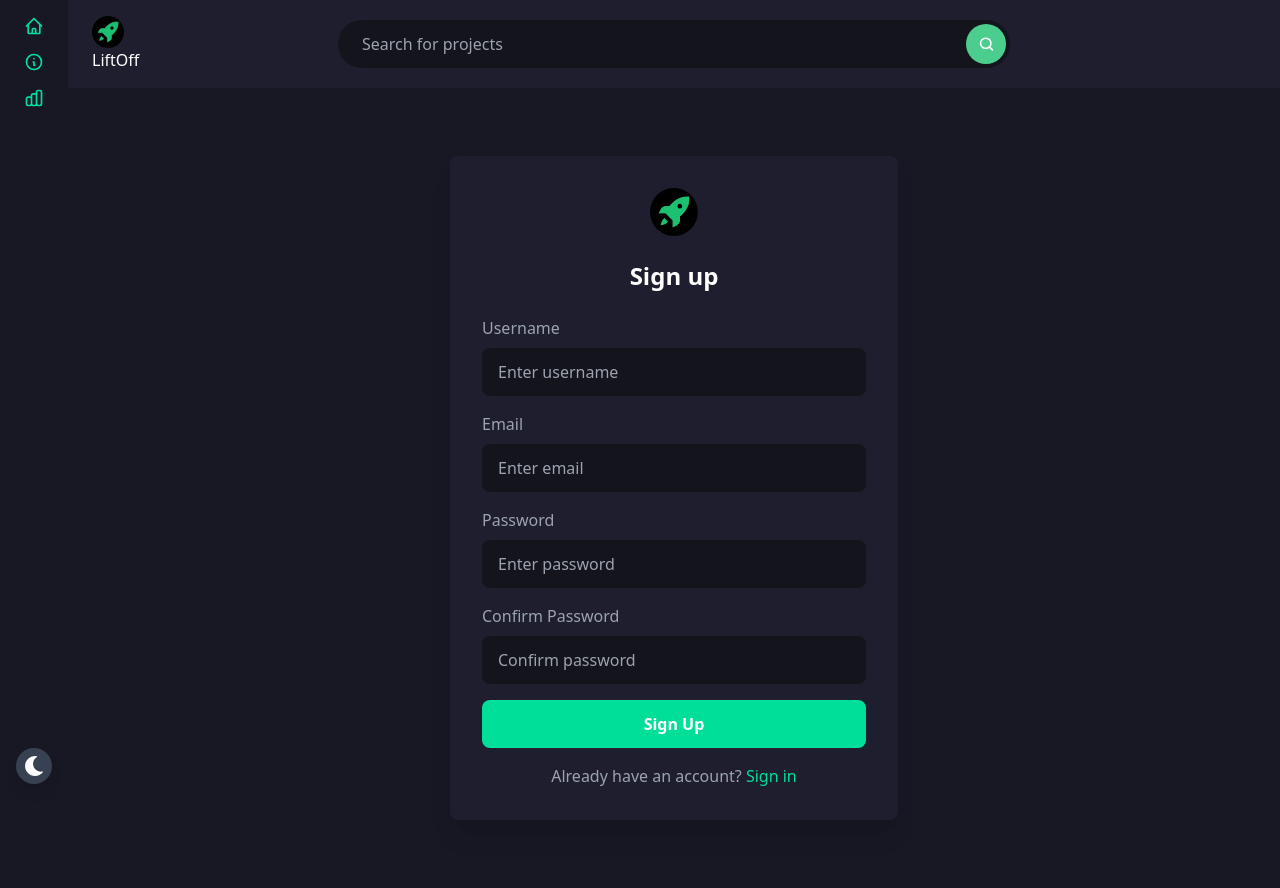
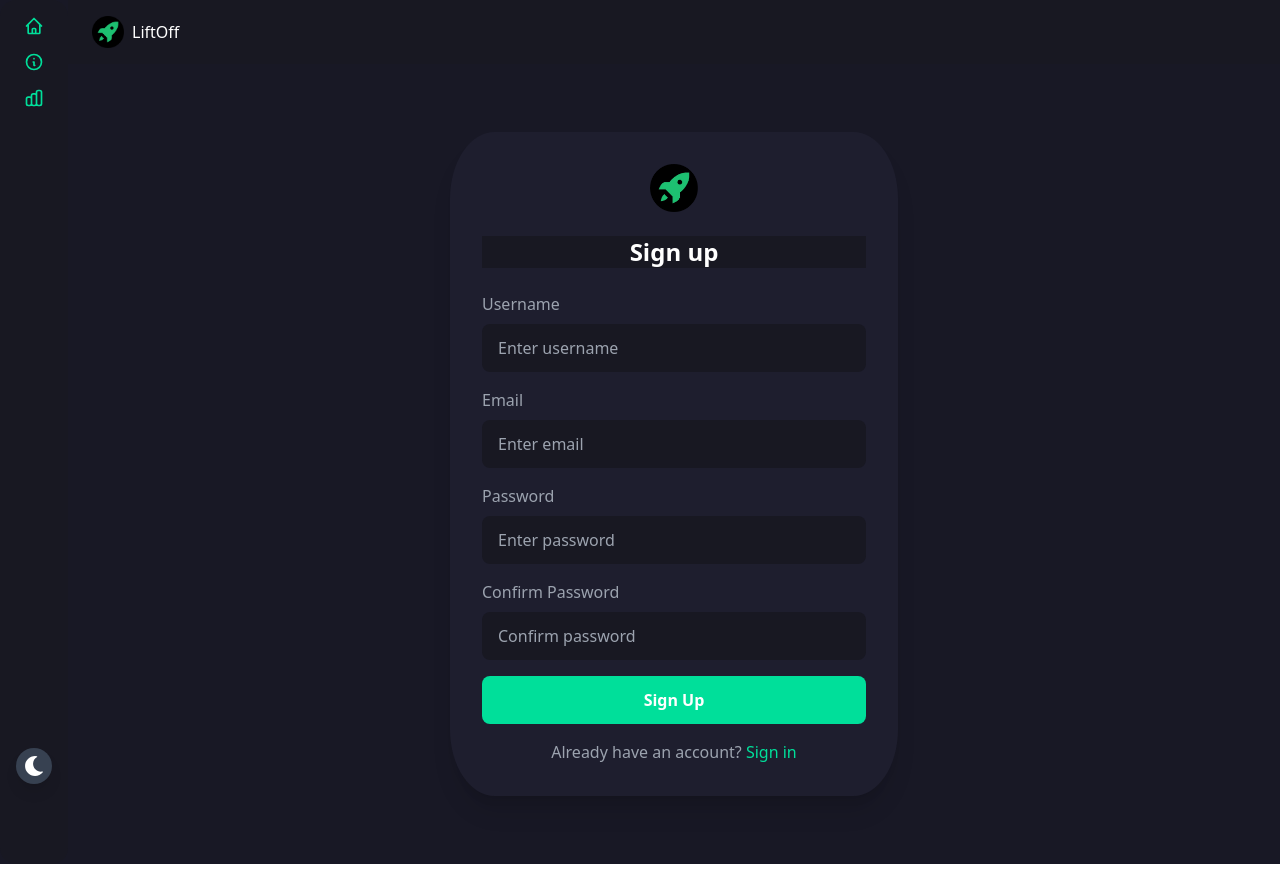
Before and after one commit to diana030903/Lift-Off, a React (Vite) app: page /signup in a window 1280 px wide. After the commit the page ends 864 px from the top, so only its background shows below. Built offline with nearby package versions, Linux system fonts and the light colour scheme.

Commit message:
done 51%

```diff
--- a/package.json
+++ b/package.json
@@ -28,7 +28,7 @@
     "eslint-plugin-react-refresh": "^0.4.14",
     "globals": "^15.12.0",
     "postcss": "^8.4.49",
-    "tailwindcss": "^3.4.16",
+    "tailwindcss": "^3.4.17",
     "vite": "^6.0.1"
   }
 }
--- a/src/App.jsx
+++ b/src/App.jsx
@@ -1,5 +1,5 @@
 
-import React from "react";
+import React, { useEffect } from "react";
 import { BrowserRouter as Router, Route, Routes } from "react-router-dom";
 import Sidebar from "./components/Sidebar";
 import Header from "./components/Header";
@@ -12,6 +12,14 @@ import SignUp from "./pages/SignUp";
 import Profile from "./pages/Profile";
 
 const App = () => {
+  useEffect(() => {
+    const theme = localStorage.getItem("theme");
+    if (theme === "dark") {
+      document.documentElement.classList.add("dark");
+    } else {
+      document.documentElement.classList.remove("dark");
+    }
+  }, []);
   return (
     <Router>
       <div className="flex bg-[#181825] dark:bg-[#f5f5f5]">
--- a/src/components/Header.jsx
+++ b/src/components/Header.jsx
@@ -1,12 +1,12 @@
 import React, { useEffect, useState } from "react";
 import { Link, useLocation } from "react-router-dom";
-import { useUser } from "../context/UserContext";
 import search from "../assets/search.svg";
 import avatar from "../assets/avatar.jpg";
 
 const Header = () => {
   const location = useLocation();
   const isAuthPage = location.pathname === "/signin" || location.pathname === "/signup";
+  const isHomePage = location.pathname === "/"
   const [isAuthenticated, setIsAuthenticated] = useState(false);
   const [userAvatar, setUserAvatar] = useState(avatar);
 
@@ -21,21 +21,18 @@ const Header = () => {
   }, []);
 
   return (
-    <header className="flex items-center px-6 py-4 bg-[#1e1e2e] text-white relative">
-      <Link to="/" className="mr-6">
-        <img
-          src="liftoff.png"
-          alt="Logo"
-          className="h-8 w-auto"
-        />
+    <header className="flex items-center px-6 py-4 bg-[#181822] dark:bg-[#f5f5f5] text-white dark:text-black relative">
+      <Link to="/" className="mr-6 flex items-center">
+        <img src="liftoff.png" alt="Logo" className="h-8 w-auto pr-2" />
         <h1>LiftOff</h1>
       </Link>
 
+      {isHomePage && (
       <div className="absolute left-1/2 transform -translate-x-1/2 w-full max-w-2xl flex items-center">
         <input
           type="text"
           placeholder="Search for projects"
-          className="w-full bg-[#14141c] text-gray-400 rounded-full px-6 py-3 focus:outline-none focus:ring-2 focus:ring-green-500 transition-all duration-300"
+          className="w-full bg-[#14141c] text-gray-400 dark:bg-[#2c2c3c] rounded-full px-6 py-3 focus:outline-none focus:ring-2 focus:ring-green-700 transition-all duration-300 "
         />
         <button
           className="absolute right-1 w-[40px] h-[40px] rounded-full bg-[#4acd8d] flex justify-center items-center cursor-pointer z-10 hover:bg-green-600 transition-all duration-300"
@@ -48,6 +45,7 @@ const Header = () => {
           />
         </button>
       </div>
+      )}
 
       {isAuthenticated ? (
         <Link to="/profile" className="ml-auto">
--- a/src/components/Sidebar.jsx
+++ b/src/components/Sidebar.jsx
@@ -2,7 +2,7 @@ import React from "react";
 
 const Sidebar = () => {
   return (
-    <ul className="menu bg-[#181825] rounded-box">
+    <ul className="menu bg-[#181822] dark:bg-[#f5f5f5] rounded-box">
       <li>
         <a className="tooltip tooltip-right" data-tip="Home">
           <svg
@@ -46,8 +46,7 @@ const Sidebar = () => {
               <path
                 strokeLinecap="round"
                 strokeLinejoin="round"
-          strokeWidth="2"
-          d="M9 19v-6a2 2 0 00-2-2H5a2 2 0 00-2 2v6a2 2 0 002 2h2a2 2 0 002-2zm0 0V9a2 2 0 012-2h2a2 2 0 012 2v10m-6 0a2 2 0 002 2h2a2 2 0 002-2m0 0V5a2 2 0 012-2h2a2 2 0 012 2v14a2 2 0 01-2 2h-2a2 2 0 01-2-2z" />
+                strokeWidth="2" d="M9 19v-6a2 2 0 00-2-2H5a2 2 0 00-2 2v6a2 2 0 002 2h2a2 2 0 002-2zm0 0V9a2 2 0 012-2h2a2 2 0 012 2v10m-6 0a2 2 0 002 2h2a2 2 0 002-2m0 0V5a2 2 0 012-2h2a2 2 0 012 2v14a2 2 0 01-2 2h-2a2 2 0 01-2-2z" />
           </svg>
         </a>
       </li>
--- a/src/components/ThemeToggle.jsx
+++ b/src/components/ThemeToggle.jsx
@@ -1,5 +1,5 @@
 import React, { useEffect, useState } from "react";
-import { FaSun, FaMoon } from "react-icons/fa"; // Используем иконки солнца и луны
+import { FaSun, FaMoon } from "react-icons/fa";
 
 const ThemeToggle = () => {
   const [theme, setTheme] = useState(() => {
@@ -9,17 +9,16 @@ const ThemeToggle = () => {
     return window.matchMedia("(prefers-color-scheme: dark)").matches ? "dark" : "light";
   });
 
-  // Эффект для применения класса 'dark' к <html>
   useEffect(() => {
     if (theme === "dark") {
       document.documentElement.classList.add("dark");
     } else {
       document.documentElement.classList.remove("dark");
     }
-    localStorage.setItem("theme", theme); // Сохраняем тему в localStorage
+
+    localStorage.setItem("theme", theme);
   }, [theme]);
 
-  // Функция для переключения темы
   const toggleTheme = () => {
     setTheme((prevTheme) => (prevTheme === "dark" ? "light" : "dark"));
   };
--- a/src/pages/Home.jsx
+++ b/src/pages/Home.jsx
@@ -4,7 +4,7 @@ import ProjectCard from "../components/ProjectCard";
 
 const Home = () => {
   return (
-    <>
+    <div className="min-h-screen dark:bg-[#f5f5f5]">
       <main className="p-6 flex flex-col items-center">
         <div className="slogan">
           <h1 className="text-2xl font-bold text-white dark:text-black mb-4">
@@ -38,7 +38,7 @@ const Home = () => {
           <ProjectCard key={project.id} project={project} />
         ))}
       </div>
-    </>
+    </div>
   );
 };
 
--- a/src/pages/SignIn.jsx
+++ b/src/pages/SignIn.jsx
@@ -41,8 +41,8 @@ const SignIn = () => {
   };
 
   return (
-    <div className="min-h-screen flex items-center justify-center bg-[#181825]">
-      <div className="bg-[#1e1e2e] p-8 rounded-lg shadow-xl w-full max-w-md">
+    <div className="min-h-screen flex items-center justify-center bg-[#181825] ">
+      <div className="bg-[#1e1e2e] p-8 rounded-[10%] shadow-xl w-full max-w-md">
         <div className="flex justify-center mb-6">
           <Link to="/">
             <img src="liftoff.png" alt="LiftOff Logo" className="h-12 w-auto" />
--- a/src/pages/SignUp.jsx
+++ b/src/pages/SignUp.jsx
@@ -53,15 +53,15 @@ const SignUp = () => {
   };
 
   return (
-    <div className="min-h-screen flex items-center justify-center bg-[#181825]">
-      <div className="bg-[#1e1e2e] p-8 rounded-lg shadow-xl w-full max-w-md">
+    <div className="min-h-screen flex items-center justify-center bg-[#181825] bg-[#181822] dark:bg-[#f5f5f5] text-white dark:text-black relative">
+      <div className="bg-[#1e1e2e] p-8 rounded-[10%] shadow-xl w-full max-w-md bg-[#181822] dark:bg-[#f5f5f5] text-white dark:text-black ">
         <div className="flex justify-center mb-6">
           <Link to="/">
             <img src="liftoff.png" alt="LiftOff Logo" className="h-12 w-auto" />
           </Link>
         </div>
 
-        <h2 className="text-2xl font-bold text-white mb-6 text-center">
+        <h2 className="text-2xl font-bold text-white mb-6 text-center bg-[#181822] dark:bg-[#f5f5f5] text-white dark:text-black relative">
           Sign up
         </h2>
 
@@ -72,7 +72,7 @@ const SignUp = () => {
 
         <form onSubmit={handleSubmit} className="space-y-4">
           <div>
-            <label className="block text-gray-400 mb-2" htmlFor="username">
+            <label className="block text-gray-400 mb-2  " htmlFor="username ">
               Username
             </label>
             <input
@@ -80,7 +80,7 @@ const SignUp = () => {
               type="text"
               value={formData.username}
               onChange={handleChange}
-              className="w-full bg-[#14141c] text-gray-400 rounded-lg px-4 py-3 focus:outline-none focus:ring-2 focus:ring-[#00df9a]"
+              className="w-full bg-[#14141c] text-gray-400 rounded-lg px-4 py-3 focus:outline-none focus:ring-2 focus:ring-[#00df9a] bg-[#181822] dark:bg-[#f5f5f5] text-white dark:text-black relative"
               placeholder="Enter username"
             />
           </div>
@@ -93,7 +93,7 @@ const SignUp = () => {
               type="email"
               value={formData.email}
               onChange={handleChange}
-              className="w-full bg-[#14141c] text-gray-400 rounded-lg px-4 py-3 focus:outline-none focus:ring-2 focus:ring-[#00df9a]"
+              className="w-full bg-[#14141c] text-gray-400 rounded-lg px-4 py-3 focus:outline-none focus:ring-2 focus:ring-[#00df9a] bg-[#181822] dark:bg-[#f5f5f5] text-white dark:text-black relative"
               placeholder="Enter email"
             />
           </div>
@@ -107,7 +107,7 @@ const SignUp = () => {
               type="password"
               value={formData.password}
               onChange={handleChange}
-              className="w-full bg-[#14141c] text-gray-400 rounded-lg px-4 py-3 focus:outline-none focus:ring-2 focus:ring-[#00df9a]"
+              className="w-full bg-[#14141c] text-gray-400 rounded-lg px-4 py-3 focus:outline-none focus:ring-2 focus:ring-[#00df9a] bg-[#181822] dark:bg-[#f5f5f5] text-white dark:text-black relative"
               placeholder="Enter password"
             />
           </div>
@@ -121,7 +121,7 @@ const SignUp = () => {
               type="password"
               value={formData.confirmPassword}
               onChange={handleChange}
-              className="w-full bg-[#14141c] text-gray-400 rounded-lg px-4 py-3 focus:outline-none focus:ring-2 focus:ring-[#00df9a]"
+              className="w-full bg-[#14141c] text-gray-400 rounded-lg px-4 py-3 focus:outline-none focus:ring-2 focus:ring-[#00df9a] bg-[#181822] dark:bg-[#f5f5f5] text-white dark:text-black relative"
               placeholder="Confirm password"
             />
           </div>
```
Also changed, not shown: src/pages/Profile.jsx (+12 -18 lines), src/assets/liftoff.png (added), 1 other file (tests, documents, lock files or other folders). Lines whose indentation alone changed are shown as unchanged.
